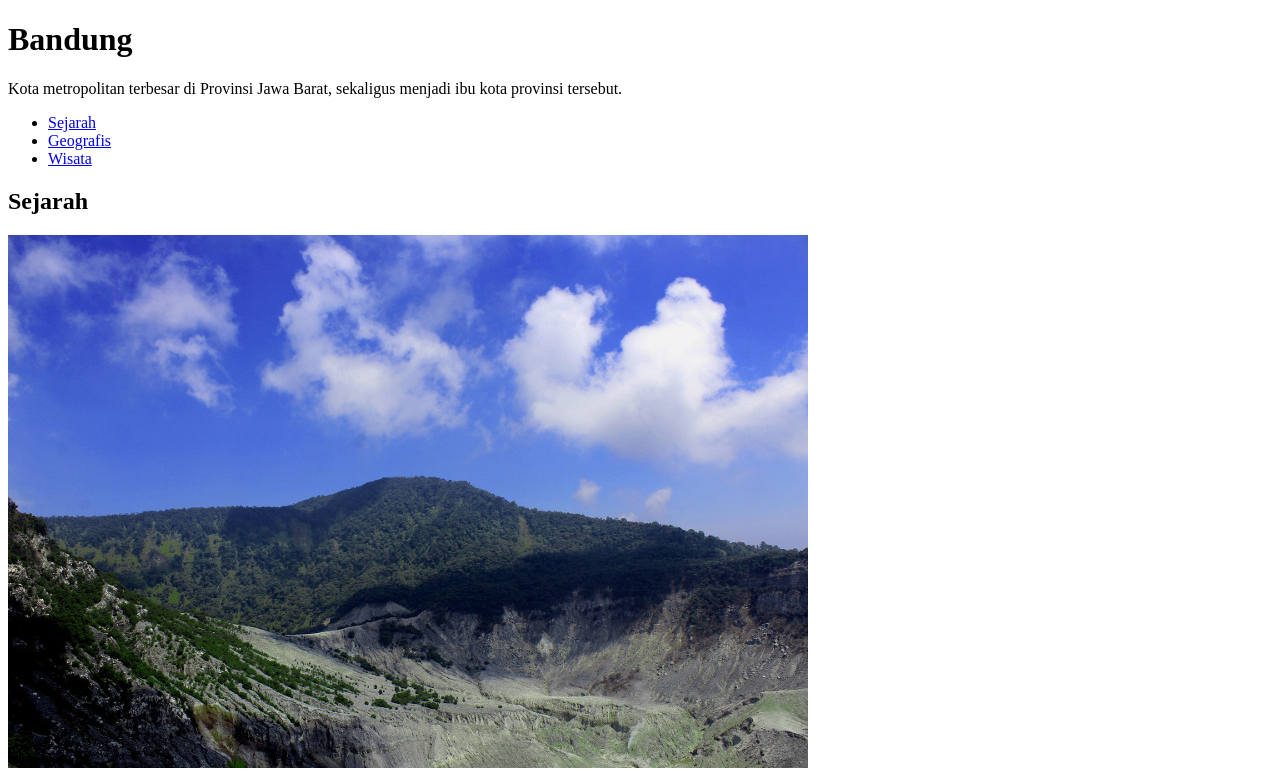
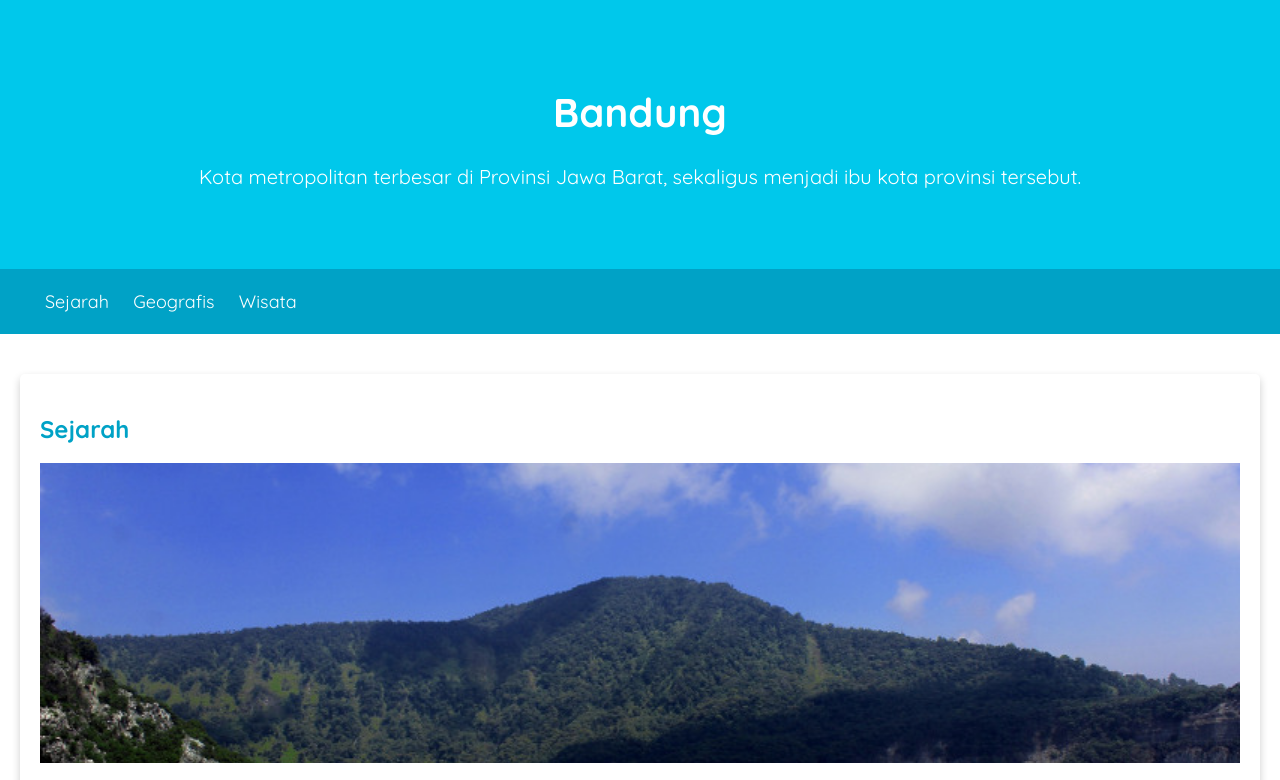
Before and after one commit to BrezyBaihaqi/belajar-dasar-pemrograman-web, a plain HTML site: page index.html in a window 1280 px wide. Shown: the top 780 px of the page. Drawn offline with Linux system fonts and the light colour scheme.

Commit message:
Today Dril
Sampai sub modul Menyesuaikan Padding dan Margin pada body dan elemen <main>

```diff
--- a/assets/style/style.css
+++ b/assets/style/style.css
@@ -0,0 +1,82 @@
+@import url("https://fonts.googleapis.com/css2?family=Quicksand:wght@400;700&display=swap");
+
+.jumbotron {
+  font-size: 20px;
+  padding: 60px;
+  background-color: #00c8eb;
+  text-align: center;
+  color: white;
+}
+
+body {
+  font-family: "Quicksand", sans-serif;
+  margin: 0;
+  padding: 0;
+}
+
+main {
+	padding: 20px;
+}
+
+h2,
+h3 {
+  color: #00a2c6;
+}
+
+footer {
+  padding: 20px;
+  color: white;
+  background-color: #00a2c6;
+}
+
+nav {
+	background-color: #00a2c6;
+	padding: 5px;
+}
+
+nav a {
+  font-size: 18px;
+  font-weight: 400;
+  text-decoration: none;
+  color: white;
+}
+
+nav a:hover {
+  font-weight: bold;
+}
+
+nav li {
+	display: inline;
+	list-style-type: none;
+	margin-right: 20px;
+}
+
+.profile header {
+  text-align: center;
+}
+
+.profile img {
+  width: 200px;
+}
+
+footer {
+  padding: 20px;
+  color: white;
+  background-color: #00a2c6;
+  text-align: center;
+  font-weight: bold;
+}
+
+.featured-image {
+  width: 100%;
+  max-height: 300px;
+  object-fit: cover;
+  object-position: center;
+}
+
+.card {
+  box-shadow: 0 4px 8px 0 rgba(0, 0, 0, 0.2);
+  border-radius: 5px;
+  padding: 20px;
+  margin-top: 20px;
+}
--- a/index.html
+++ b/index.html
@@ -1,12 +1,16 @@
 <!DOCTYPE html>
 <html>
 	<head>
+	<link rel="stylesheet" href="assets/style/style.css">
+
 	</head>
 	<body>
 
 		<header>
+			<div class="jumbotron">
 			<h1>Bandung</h1>
 			<p>Kota metropolitan terbesar di Provinsi Jawa Barat, sekaligus menjadi ibu kota provinsi tersebut.</p>
+		</div>
 			<nav>
 				<ul>
 					<li><a href="#sejarah">Sejarah</a></li>
@@ -17,9 +21,9 @@
 		</header>
 		<main>
 			<div id="content">
-				<article id="sejarah">
+				<article id="sejarah" class="card">
 					<h2 id="sejarah">Sejarah</h2>
-					<img src="assets/image/geografis.jpg" alt="geografis">
+					<img src="assets/image/geografis.jpg" class="featured-image" alt="geografis">
 					<p>Kata Bandung berasal dari kata bendung atau bendungan karena terbendungnya sungai Citarum oleh lava Gunung Tangkuban Parahu yang lalu membentuk telaga. Legenda yang diceritakan oleh orang-orang tua di
 						Bandung mengatakan bahwa nama Bandung diambil dari sebuah kendaraan air yang terdiri dari dua perahu yang diikat berdampingan yang disebut perahu bandung yang digunakan oleh Bupati Bandung, R.A. Wiranatakusumah II, untuk melayari Ci Tarum dalam mencari tempat kedudukan kabupaten yang baru untuk
 					menggantikan ibu kota yang lama di Dayeuhkolot. </p>
@@ -27,9 +31,9 @@
 					<p>Berdasarkan filosofi Sunda, kata Bandung juga berasal dari kalimat Nga-Bandung-an Banda Indung, yang merupakan kalimat sakral dan luhur karena mengandung nilai ajaran Sunda. Nga-Bandung-an artinya menyaksikan atau bersaksi. Banda adalah segala sesuatu yang berada di alam hidup yaitu di bumi dan atmosfer, baik makhluk hidup maupun benda mati. Sinonim dari banda adalah harta. Indung berarti Ibu atau Bumi, disebut juga sebagai Ibu Pertiwi tempat Banda berada.</p>
 				</article>
 
-				<article id="geografis">
+				<article id="geografis" class="card">
 					<h2 id="geografis">Geografis</h2>
-					<img src="assets/image/geografis.jpg" alt="geografis">
+					<img src="assets/image/geografis.jpg" class="featured-image" alt="geografis">
 					<p>Kota Bandung dikelilingi oleh pegunungan, sehingga bentuk morfologi wilayahnya bagaikan sebuah mangkok raksasa, secara geografis kota ini terletak di tengah-tengah provinsi Jawa Barat, serta berada pada
 					ketinggian ±768 m di atas permukaan laut, dengan titik tertinggi di berada di sebelah utara dengan ketinggian 1.050 meter di atas permukaan laut dan sebelah selatan merupakan kawasan rendah dengan ketinggian 675 meter di atas permukaan laut.</p>
 
@@ -37,19 +41,19 @@
 					demikian, Bandung selatan sangat rentan terhadap masalah banjir terutama pada musim hujan.</p>
 				</article>
 
-				<article id="wisata">
+				<article id="wisata" class="card">
 					<h2 id="wisata">Wisata</h2>
 					<p>Sejak dibukanya Jalan Tol Cipularang, kota Bandung telah menjadi tujuan utama dalam menikmati liburan akhir pekan terutama dari masyarakat yang berasal dari Jakarta sekitarnya. Selain menjadi kota wisata belanja,
 					kota Bandung juga dikenal dengan sejumlah besar bangunan lama berarsitektur peninggalan Belanda.</p>
 					<section>
 						<h3>Farm House Lembang</h3>
-						<img src="assets/image/farm-house.jpg" alt="farm house">
+						<img src="assets/image/farm-house.jpg" class="featured-image" alt="farm house">
 						<p>Berada di jalur utama Bandung-Lembang, Farm House menjadi objek wisata yang tidak pernah sepi pengunjung. Selain karena letaknya strategis, kawasan ini juga menghadirkan nuansa wisata khas Eropa. Semua itu diterapkan dalam bentuk spot swafoto Instagramable.</p>
 					</section>
 
 					<section>
 						<h3>Observatorium Bosscha</h3>
-						<img src="assets/image/bosscha.jpg" alt="bosscha">
+						<img src="assets/image/bosscha.jpg" class="featured-image" alt="bosscha">
 						<p>Memiliki beberapa teleskop, antara lain, Refraktor Ganda Zeiss, Schmidt Bimasakti, Refraktor Bamberg, Cassegrain GOTO, dan Teleskop Surya. Refraktor Ganda Zeiss adalah jenis teleskop terbesar untuk meneropong bintang. Benda ini diletakkan pada atap kubah sehingga saat teropong digunakan, atap tersebut harus dibuka. Observatorium Bosscha boleh dikunjungi oleh siapapun, tanpa tiket. Namun, bagi yang ingin
 						menggunakan teleskop Zeiss, wajib mendaftarkan diri. Untuk instansi atau lembaga pendidikan, diberikan jadwal hari Selasa sampai Jumat. Sementara itu, kunjungan individu dibuka setiap hari Sabtu.</p>
 					</section>
@@ -57,7 +61,7 @@
 			</div>
 
 			<aside>
-				<article>
+				<article class="profile" class="card">
 					<header>
 						<h2>Kota Bandung</h2>
 						<p>Kota Kembang Paris van Java</p>
```
